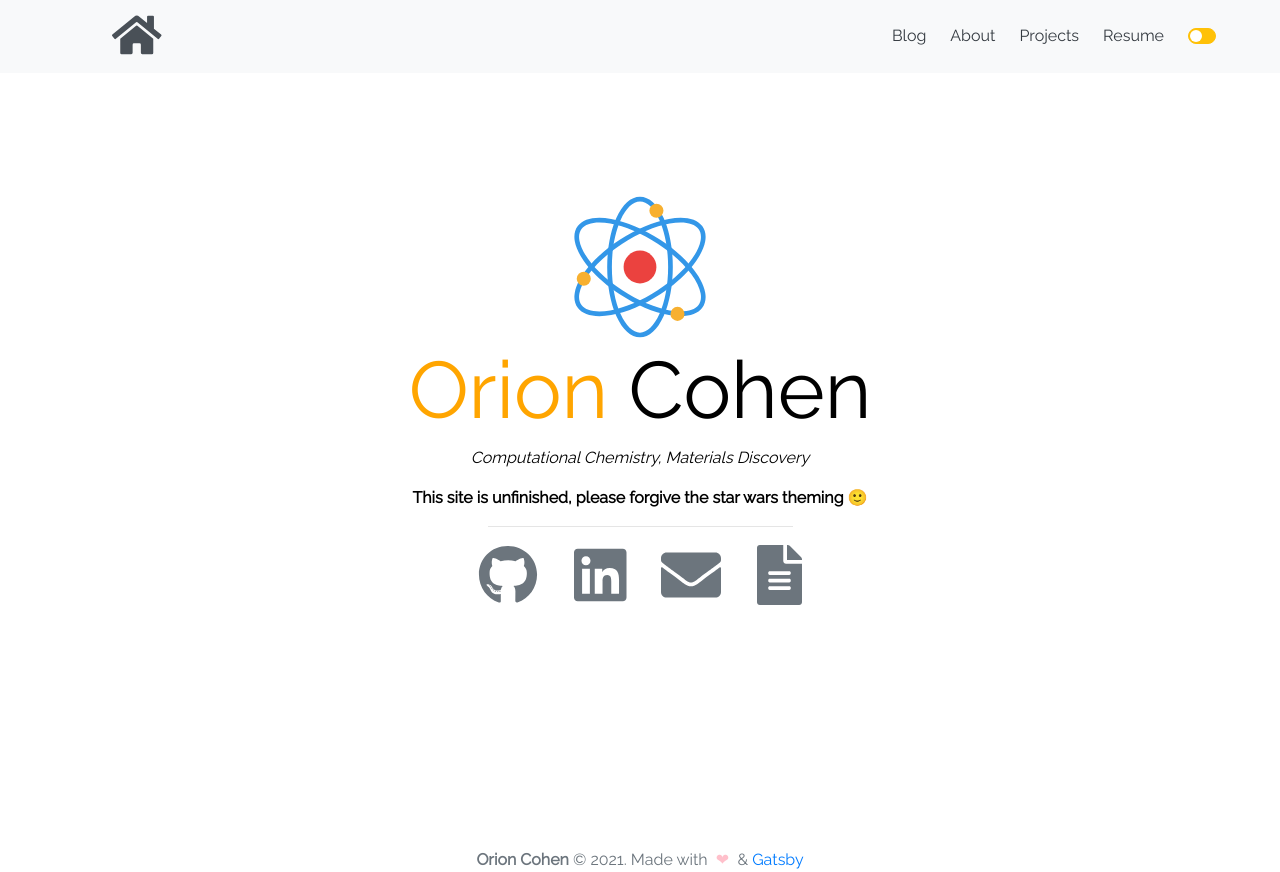
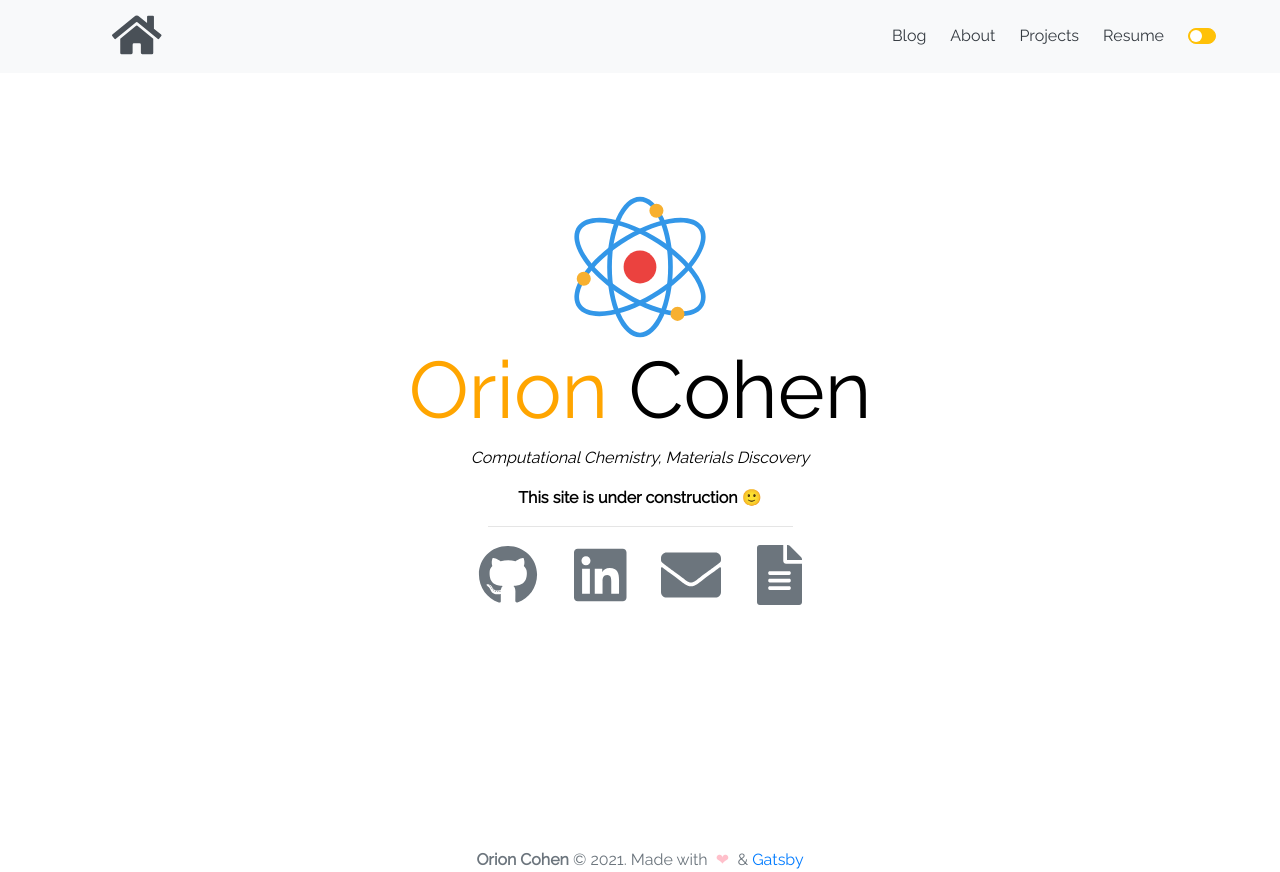
Before and after one commit to orionarcher/orion-website, a Gatsby site: page / in a window 1280 px wide. Built offline with nearby package versions, Linux system fonts and the light colour scheme; Gatsby itself is replaced by a stand-in of ours; no server answers.

Commit message:
updated under construction message

```diff
--- a/src/pages/index.js
+++ b/src/pages/index.js
@@ -43,7 +43,7 @@ export default ({ data }) => {
           </p>
           <p>
             <b>
-              This site is unfinished, please forgive the star wars theming 🙂
+              This site is under construction 🙂
             </b>
           </p>
         </Container>
```
